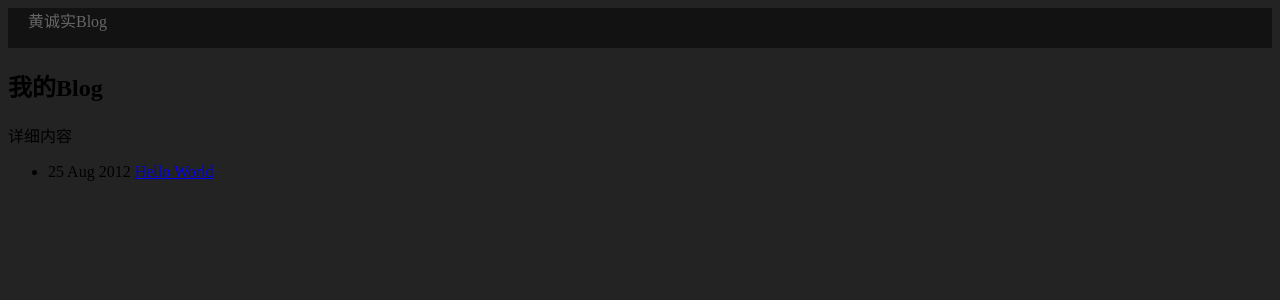
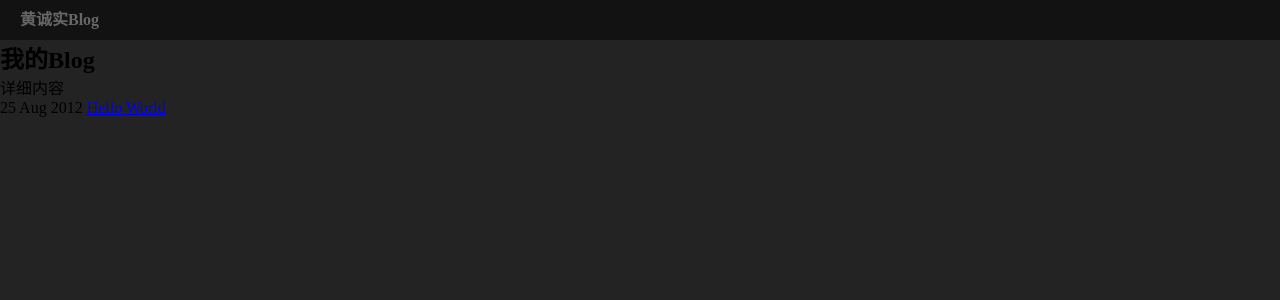
Before and after one commit to HataOuji/jekyll_demo, a Jekyll site: the page built from index.html, in a window 1280 px wide. Shown: the top 300 px of the page. Built offline with Jekyll 4.4.1, drawn with Linux system fonts in a browser that asks for light colours.

Commit message:
'stylechange'

```diff
--- a/_layouts/default.html
+++ b/_layouts/default.html
@@ -7,15 +7,23 @@
 		body{
 		background-color:#232323;
 		}
+		*{
+		margin:0;
+		padding:0;
+		}
 		.head{
+		margin:0;
 		height:40px;
+		line-height:40px;
 		width:100%;
 		color:#666;
 		border:none;
 		background-color:#121212;
 		}
 		#title{
-		margin:20px 5px 15px 20px;
+		font-family:"微软雅黑";
+		font-weight:bold;
+		margin:20px;
 		}
 		</style>
     </head>
```
